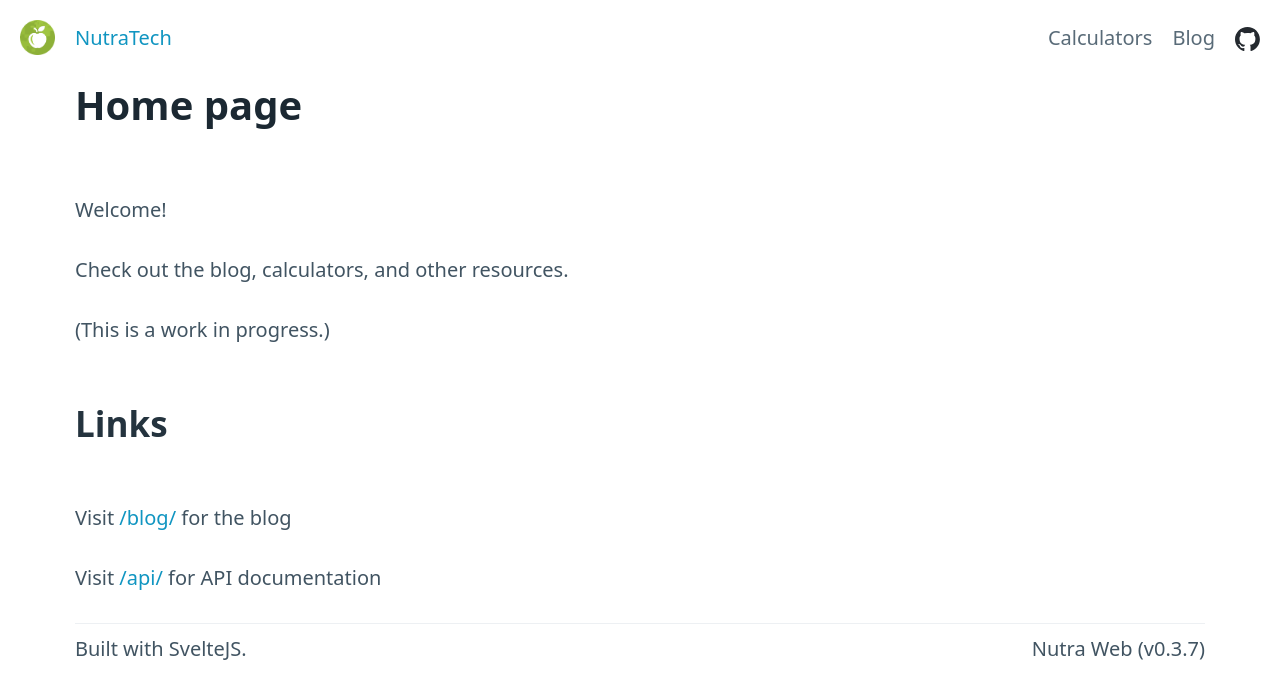
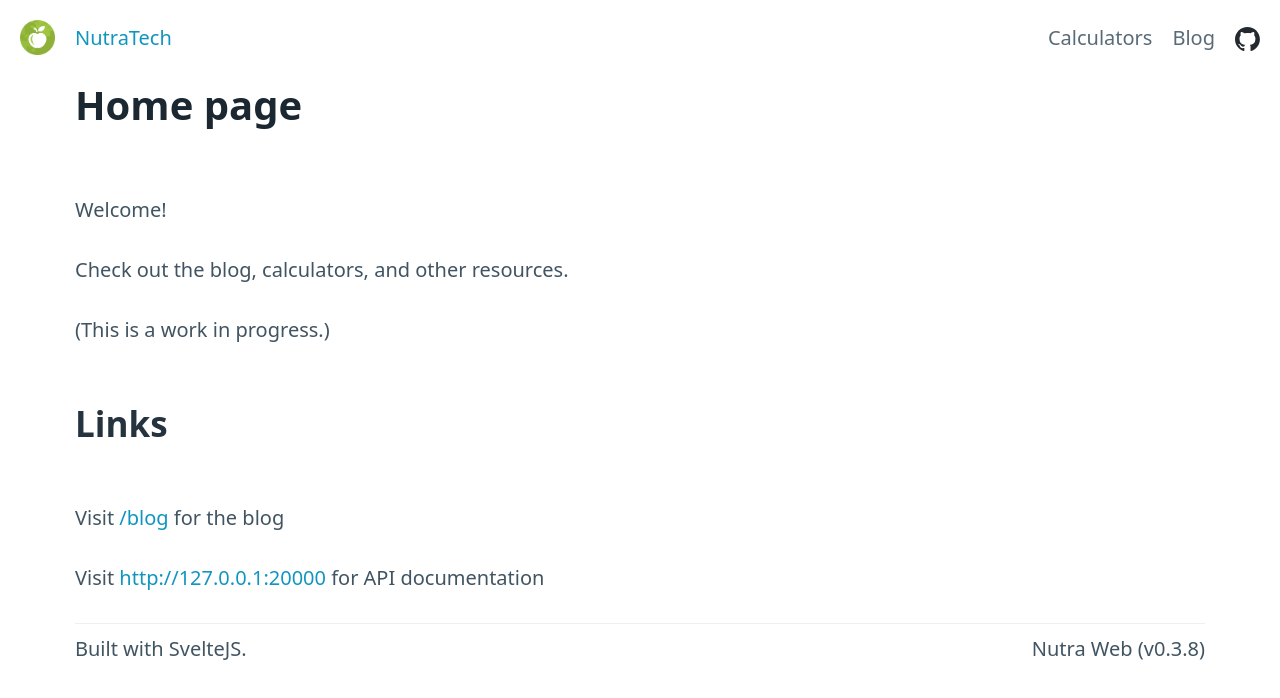
Before and after one commit to nutratech/web.2023, a SvelteKit app: page / in a window 1280 px wide. Shown: the top 698 px of the page. Built offline with nearby package versions, Linux system fonts and the light colour scheme.

Commit message:
dynamic host (update URL routing)
rm node_modules before init target

```diff
--- a/package.json
+++ b/package.json
@@ -1,6 +1,6 @@
 {
 	"name": "nutra-web",
-	"version": "0.3.7",
+	"version": "0.3.8",
 	"private": true,
 	"scripts": {
 		"dev": "vite dev",
--- a/src/routes/+page.svelte
+++ b/src/routes/+page.svelte
@@ -2,6 +2,11 @@
 	import '@picocss/pico';
 	import Header from './Header.svelte';
 	import Footer from './Footer.svelte';
+
+	import { page } from '$app/stores';
+	var apiUrl = 'api.' + $page.url.hostname;
+	apiUrl == 'api.localhost' ? (apiUrl = `http://127.0.0.1:20000`) : (apiUrl = `https://${apiUrl}`);
+	console.info(apiUrl);
 </script>
 
 <!-- Head -->
@@ -19,8 +24,8 @@
 	<p>(This is a work in progress.)</p>
 
 	<h2>Links</h2>
-	<p>Visit <a rel="external" href="/blog/">/blog/</a> for the blog</p>
-	<p>Visit <a rel="external" href="/api/">/api/</a> for API documentation</p>
+	<p>Visit <a rel="external" href="/blog">/blog</a> for the blog</p>
+	<p>Visit <a href={apiUrl}>{apiUrl}</a> for API documentation</p>
 
 	<Footer />
 </main>
```
Also changed, not shown: 1 other file (tests, documents, lock files or other folders).
